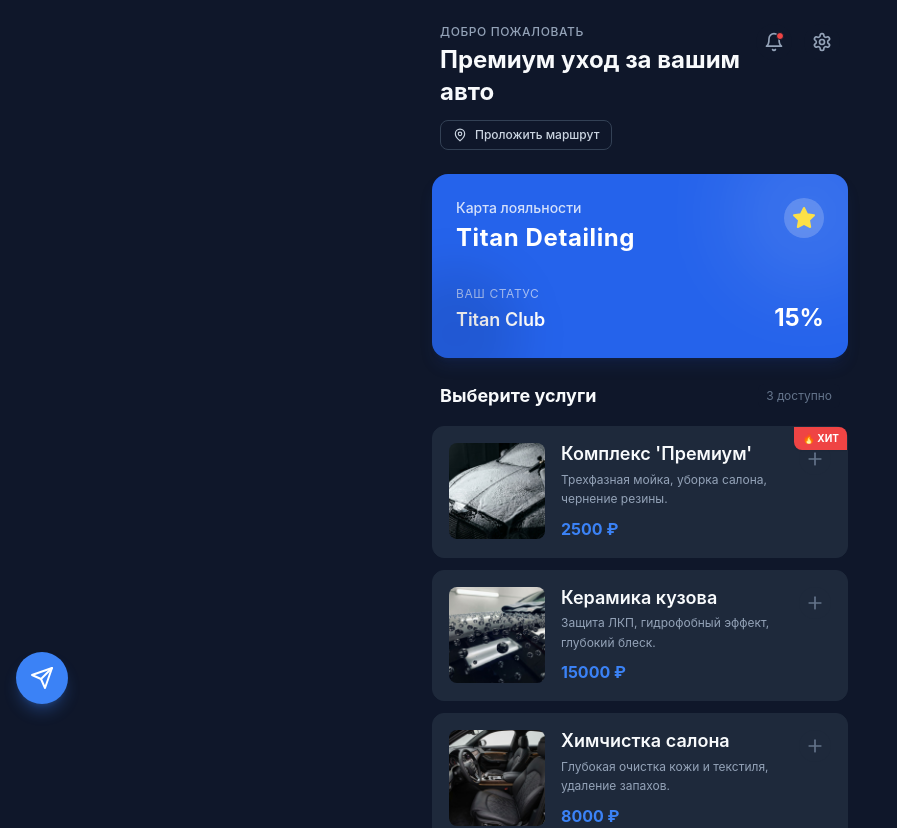
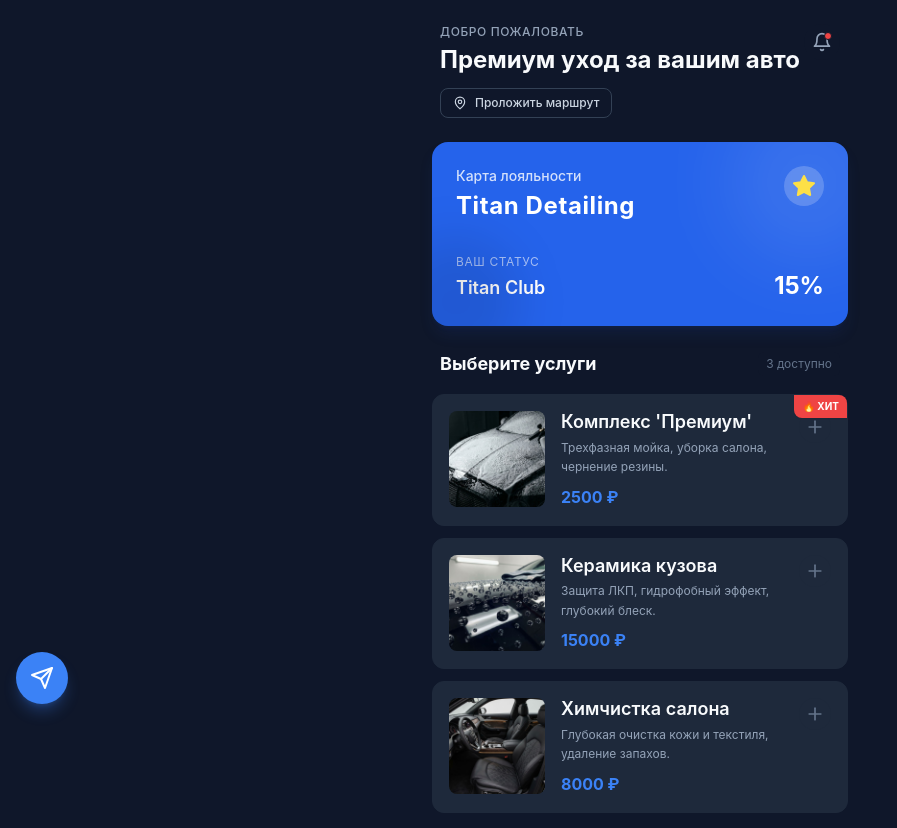
Before and after one commit to slava9999-dev/titan-detailing-mvp, a React (Vite) app: page / in a window 1280 px wide. Shown: the top 828 px of the page, without its empty margins (0-897 px from the left). Built offline with nearby package versions, Linux system fonts and the light colour scheme.

Commit message:
refactor: remove settings button for cleaner UI

```diff
--- a/src/App.jsx
+++ b/src/App.jsx
@@ -5,15 +5,13 @@
 import { CheckoutButton } from './components/CheckoutButton';
 import { BookingModal } from './components/BookingModal';
 import { NotificationsModal } from './components/NotificationsModal';
-import { SettingsModal } from './components/SettingsModal';
-import { Settings, Bell, MapPin, Send } from 'lucide-react';
+import { Bell, MapPin, Send } from 'lucide-react';
 
 function App() {
   const { theme, hero, services } = businessConfig;
   const [selectedItems, setSelectedItems] = useState([]);
   const [isBookingOpen, setIsBookingOpen] = useState(false);
   const [isNotificationsOpen, setIsNotificationsOpen] = useState(false);
-  const [isSettingsOpen, setIsSettingsOpen] = useState(false);
 
   const toggleItem = (item) => {
     setSelectedItems(prev => {
@@ -55,12 +53,6 @@
             >
               <Bell className="w-5 h-5" />
               <span className="absolute top-2 right-2 w-2 h-2 bg-red-500 rounded-full border border-slate-900"></span>
-            </button>
-            <button
-              onClick={() => setIsSettingsOpen(true)}
-              className="p-2 bg-slate-900 rounded-full text-slate-400 hover:text-white transition-colors"
-            >
-              <Settings className="w-5 h-5" />
             </button>
           </div>
         </header>
@@ -119,14 +111,10 @@
           onClose={() => setIsNotificationsOpen(false)}
         />
 
-        <SettingsModal
-          isOpen={isSettingsOpen}
-          onClose={() => setIsSettingsOpen(false)}
-        />
-
       </div>
     </div>
   );
 }
 
+
 export default App;
```
